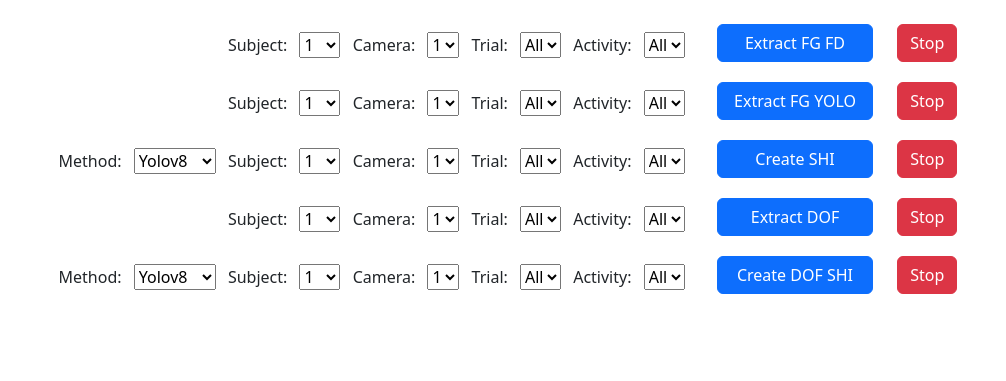
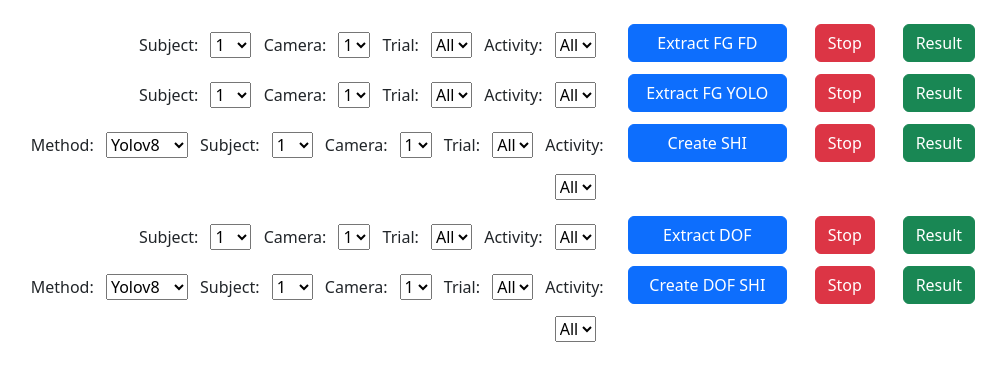
Before and after one commit to Towtex/fall-detection, a Flask app: page /feature-extraction in a window 1280 px wide. Shown: the part 56-437 px from the top of the page, without its empty margins (116-1122 px from the left). Run offline with Flask 3, Linux system fonts and the light colour scheme; some libraries are stand-ins or nearby versions.

Commit message:
feat: add images_to_video function to all buttons in feacture-extraction

```diff
--- a/app/app.py
+++ b/app/app.py
@@ -11,6 +11,7 @@ from utils.extract_fg_yolo import extract_fg_yolo
 from utils.create_SHI import create_shi
 from utils.extract_DOF import extract_color_dof
 from utils.create_DOF_SHI import fuse_DOF_SHI
+from utils.images_to_video import images_to_video
 
 app = Flask(__name__, static_folder='static', template_folder='templates')
 app.config['OUTPUT_FOLDER'] = os.path.abspath(os.path.join(os.path.dirname(__file__), '..', 'output'))
@@ -139,11 +140,19 @@ def extract_fg_fd():
                             if abort_signal.is_set():
                                 break
                             extract_fg(DATASET_PATH, subject, camera, tr, act, abort_signal)
-                            print(f"Completed extraction for subject: {subject}, camera: {camera}, trial: {tr}, activity: {act}")
+                            video_name = f'subject{subject}_camera{camera}_trial{tr}_activity{act}.avi'
+                            image_folder = os.path.join(app.config['OUTPUT_FOLDER'], f'Subject_{subject}', f'Camera_{camera}', f'Trial_{tr}', f'Activity_{act}', 'extracted_fg_fd')
+                            video_path = os.path.join(image_folder, video_name)
+                            images_to_video(image_folder, video_path, fps=30, image_format=".png", codec="DIVX")
+                            print(f"Completed extraction and video creation for subject: {subject}, camera: {camera}, trial: {tr}, activity: {act}")
                             yield f'data: Processing subject {subject}, camera {camera}, trial {tr}, activity {act}\n\n'
                     else:
                         extract_fg(DATASET_PATH, subject, camera, tr, int(activity), abort_signal)
-                        print(f"Completed extraction for subject: {subject}, camera: {camera}, trial: {tr}, activity: {activity}")
+                        video_name = f'subject{subject}_camera{camera}_trial{tr}_activity{activity}.avi'
+                        image_folder = os.path.join(app.config['OUTPUT_FOLDER'], f'Subject_{subject}', f'Camera_{camera}', f'Trial_{tr}', f'Activity_{activity}', 'extracted_fg_fd')
+                        video_path = os.path.join(image_folder, video_name)
+                        images_to_video(image_folder, video_path, fps=30, image_format=".png", codec="DIVX")
+                        print(f"Completed extraction and video creation for subject: {subject}, camera: {camera}, trial: {tr}, activity: {activity}")
                         yield f'data: Processing subject {subject}, camera {camera}, trial {tr}, activity {activity}\n\n'
             else:
                 if activity == 'all':
@@ -151,11 +160,19 @@ def extract_fg_fd():
                         if abort_signal.is_set():
                             break
                         extract_fg(DATASET_PATH, subject, camera, int(trial), act, abort_signal)
-                        print(f"Completed extraction for subject: {subject}, camera: {camera}, trial: {trial}, activity: {act}")
+                        video_name = f'subject{subject}_camera{camera}_trial{trial}_activity{act}.avi'
+                        image_folder = os.path.join(app.config['OUTPUT_FOLDER'], f'Subject_{subject}', f'Camera_{camera}', f'Trial_{trial}', f'Activity_{act}', 'extracted_fg_fd')
+                        video_path = os.path.join(image_folder, video_name)
+                        images_to_video(image_folder, video_path, fps=30, image_format=".png", codec="DIVX")
+                        print(f"Completed extraction and video creation for subject: {subject}, camera: {camera}, trial: {trial}, activity: {act}")
                         yield f'data: Processing subject {subject}, camera {camera}, trial {trial}, activity {act}\n\n'
                 else:
                     extract_fg(DATASET_PATH, subject, camera, int(trial), int(activity), abort_signal)
-                    print(f"Completed extraction for subject: {subject}, camera: {camera}, trial: {trial}, activity: {activity}")
+                    video_name = f'subject{subject}_camera{camera}_trial{trial}_activity{activity}.avi'
+                    image_folder = os.path.join(app.config['OUTPUT_FOLDER'], f'Subject_{subject}', f'Camera_{camera}', f'Trial_{trial}', f'Activity_{activity}', 'extracted_fg_fd')
+                    video_path = os.path.join(image_folder, video_name)
+                    images_to_video(image_folder, video_path, fps=30, image_format=".png", codec="DIVX")
+                    print(f"Completed extraction and video creation for subject: {subject}, camera: {camera}, trial: {trial}, activity: {activity}")
                     yield f'data: Processing subject {subject}, camera {camera}, trial {trial}, activity {activity}\n\n'
         except FileNotFoundError as e:
             yield f'data: {str(e)}\n\n'
@@ -180,6 +197,10 @@ def extract_fg_yolo_api():
                             if abort_signal.is_set():
                                 break
                             extract_fg_yolo(DATASET_PATH, subject, camera, tr, action, abort_signal)
+                            video_name = f'subject{subject}_camera{camera}_trial{tr}_activity{action}.avi'
+                            image_folder = os.path.join(app.config['OUTPUT_FOLDER'], f'Subject_{subject}', f'Camera_{camera}', f'Trial_{tr}', f'Activity_{action}', 'extracted_fg_yolo')
+                            video_path = os.path.join(image_folder, video_name)
+                            images_to_video(image_folder, video_path, fps=30, image_format=".png", codec="DIVX")
                             yield f'data: Processing subject {subject}, camera {camera}, trial {tr}, action {action}\n\n'
             else:
                 for camera in range(1, 3):
@@ -187,6 +208,10 @@ def extract_fg_yolo_api():
                         if abort_signal.is_set():
                             break
                         extract_fg_yolo(DATASET_PATH, subject, camera, int(trial), action, abort_signal)
+                        video_name = f'subject{subject}_camera{camera}_trial{trial}_activity{action}.avi'
+                        image_folder = os.path.join(app.config['OUTPUT_FOLDER'], f'Subject_{subject}', f'Camera_{camera}', f'Trial_{trial}', f'Activity_{action}', 'extracted_fg_yolo')
+                        video_path = os.path.join(image_folder, video_name)
+                        images_to_video(image_folder, video_path, fps=30, image_format=".png", codec="DIVX")
                         yield f'data: Processing subject {subject}, camera {camera}, trial {trial}, action {action}\n\n'
         except FileNotFoundError as e:
             yield f'data: {str(e)}\n\n'
@@ -226,9 +251,17 @@ def create_shi_api():
                             if abort_signal.is_set():
                                 break
                             create_shi(method, DATASET_PATH, subject, camera, tr, act, abort_signal)
+                            video_name = f'subject{subject}_camera{camera}_trial{tr}_activity{act}.avi'
+                            image_folder = os.path.join(app.config['OUTPUT_FOLDER'], f'Subject_{subject}', f'Camera_{camera}', f'Trial_{tr}', f'Activity_{act}', 'shi')
+                            video_path = os.path.join(image_folder, video_name)
+                            images_to_video(image_folder, video_path, fps=30, image_format=".png", codec="DIVX")
                             yield f'data: Processing subject {subject}, camera {camera}, trial {tr}, activity {act}\n\n'
                     else:
                         create_shi(method, DATASET_PATH, subject, camera, tr, int(activity), abort_signal)
+                        video_name = f'subject{subject}_camera{camera}_trial{tr}_activity{activity}.avi'
+                        image_folder = os.path.join(app.config['OUTPUT_FOLDER'], f'Subject_{subject}', f'Camera_{camera}', f'Trial_{tr}', f'Activity_{activity}', 'shi')
+                        video_path = os.path.join(image_folder, video_name)
+                        images_to_video(image_folder, video_path, fps=30, image_format=".png", codec="DIVX")
                         yield f'data: Processing subject {subject}, camera {camera}, trial {tr}, activity {activity}\n\n'
             else:
                 if activity == 'all':
@@ -236,9 +269,17 @@ def create_shi_api():
                         if abort_signal.is_set():
                             break
                         create_shi(method, DATASET_PATH, subject, camera, int(trial), act, abort_signal)
+                        video_name = f'subject{subject}_camera{camera}_trial{trial}_activity{act}.avi'
+                        image_folder = os.path.join(app.config['OUTPUT_FOLDER'], f'Subject_{subject}', f'Camera_{camera}', f'Trial_{trial}', f'Activity_{act}', 'shi')
+                        video_path = os.path.join(image_folder, video_name)
+                        images_to_video(image_folder, video_path, fps=30, image_format=".png", codec="DIVX")
                         yield f'data: Processing subject {subject}, camera {camera}, trial {trial}, activity {act}\n\n'
                 else:
                     create_shi(method, DATASET_PATH, subject, camera, int(trial), int(activity), abort_signal)
+                    video_name = f'subject{subject}_camera{camera}_trial{trial}_activity{activity}.avi'
+                    image_folder = os.path.join(app.config['OUTPUT_FOLDER'], f'Subject_{subject}', f'Camera_{camera}', f'Trial_{trial}', f'Activity_{activity}', 'shi')
+                    video_path = os.path.join(image_folder, video_name)
+                    images_to_video(image_folder, video_path, fps=30, image_format=".png", codec="DIVX")
                     yield f'data: Processing subject {subject}, camera {camera}, trial {trial}, activity {activity}\n\n'
         except FileNotFoundError as e:
             yield f'data: {str(e)}\n\n'
@@ -271,9 +312,17 @@ def extract_dof_api():
                             if abort_signal.is_set():
                                 break
                             extract_color_dof(DATASET_PATH, subject, camera, tr, act)
+                            video_name = f'subject{subject}_camera{camera}_trial{tr}_activity{act}.avi'
+                            image_folder = os.path.join(app.config['OUTPUT_FOLDER'], f'Subject_{subject}', f'Camera_{camera}', f'Trial_{tr}', f'Activity_{act}', 'extracted_dof')
+                            video_path = os.path.join(image_folder, video_name)
+                            images_to_video(image_folder, video_path, fps=30, image_format=".png", codec="DIVX")
                             yield f'data: Processing subject {subject}, camera {camera}, trial {tr}, activity {act}\n\n'
                     else:
                         extract_color_dof(DATASET_PATH, subject, camera, tr, int(activity))
+                        video_name = f'subject{subject}_camera{camera}_trial{tr}_activity{activity}.avi'
+                        image_folder = os.path.join(app.config['OUTPUT_FOLDER'], f'Subject_{subject}', f'Camera_{camera}', f'Trial_{tr}', f'Activity_{activity}', 'extracted_dof')
+                        video_path = os.path.join(image_folder, video_name)
+                        images_to_video(image_folder, video_path, fps=30, image_format=".png", codec="DIVX")
                         yield f'data: Processing subject {subject}, camera {camera}, trial {tr}, activity {activity}\n\n'
             else:
                 if activity == 'all':
@@ -281,9 +330,17 @@ def extract_dof_api():
                         if abort_signal.is_set():
                             break
                         extract_color_dof(DATASET_PATH, subject, camera, int(trial), act)
+                        video_name = f'subject{subject}_camera{camera}_trial{trial}_activity{act}.avi'
+                        image_folder = os.path.join(app.config['OUTPUT_FOLDER'], f'Subject_{subject}', f'Camera_{camera}', f'Trial_{trial}', f'Activity_{act}', 'extracted_dof')
+                        video_path = os.path.join(image_folder, video_name)
+                        images_to_video(image_folder, video_path, fps=30, image_format=".png", codec="DIVX")
                         yield f'data: Processing subject {subject}, camera {camera}, trial {trial}, activity {act}\n\n'
                 else:
                     extract_color_dof(DATASET_PATH, subject, camera, int(trial), int(activity))
+                    video_name = f'subject{subject}_camera{camera}_trial{trial}_activity{activity}.avi'
+                    image_folder = os.path.join(app.config['OUTPUT_FOLDER'], f'Subject_{subject}', f'Camera_{camera}', f'Trial_{trial}', f'Activity_{activity}', 'extracted_dof')
+                    video_path = os.path.join(image_folder, video_name)
+                    images_to_video(image_folder, video_path, fps=30, image_format=".png", codec="DIVX")
                     yield f'data: Processing subject {subject}, camera {camera}, trial {trial}, activity {activity}\n\n'
         except FileNotFoundError as e:
             yield f'data: {str(e)}\n\n'
@@ -317,9 +374,17 @@ def create_dof_shi_api():
                             if abort_signal.is_set():
                                 break
                             fuse_DOF_SHI(DATASET_PATH, subject, camera, tr, act, method)
+                            video_name = f'subject{subject}_camera{camera}_trial{tr}_activity{act}.avi'
+                            image_folder = os.path.join(app.config['OUTPUT_FOLDER'], f'Subject_{subject}', f'Camera_{camera}', f'Trial_{tr}', f'Activity_{act}', 'dof_shi')
+                            video_path = os.path.join(image_folder, video_name)
+                            images_to_video(image_folder, video_path, fps=30, image_format=".png", codec="DIVX")
                             yield f'data: Processing subject {subject}, camera {camera}, trial {tr}, activity {act}\n\n'
                     else:
                         fuse_DOF_SHI(DATASET_PATH, subject, camera, tr, int(activity), method)
+                        video_name = f'subject{subject}_camera{camera}_trial{tr}_activity{activity}.avi'
+                        image_folder = os.path.join(app.config['OUTPUT_FOLDER'], f'Subject_{subject}', f'Camera_{camera}', f'Trial_{tr}', f'Activity_{activity}', 'dof_shi')
+                        video_path = os.path.join(image_folder, video_name)
+                        images_to_video(image_folder, video_path, fps=30, image_format=".png", codec="DIVX")
                         yield f'data: Processing subject {subject}, camera {camera}, trial {tr}, activity {activity}\n\n'
             else:
                 if activity == 'all':
@@ -327,9 +392,17 @@ def create_dof_shi_api():
                         if abort_signal.is_set():
                             break
                         fuse_DOF_SHI(DATASET_PATH, subject, camera, int(trial), act, method)
+                        video_name = f'subject{subject}_camera{camera}_trial{trial}_activity{act}.avi'
+                        image_folder = os.path.join(app.config['OUTPUT_FOLDER'], f'Subject_{subject}', f'Camera_{camera}', f'Trial_{trial}', f'Activity_{act}', 'dof_shi')
+                        video_path = os.path.join(image_folder, video_name)
+                        images_to_video(image_folder, video_path, fps=30, image_format=".png", codec="DIVX")
                         yield f'data: Processing subject {subject}, camera {camera}, trial {trial}, activity {act}\n\n'
                 else:
                     fuse_DOF_SHI(DATASET_PATH, subject, camera, int(trial), int(activity), method)
+                    video_name = f'subject{subject}_camera{camera}_trial{trial}_activity{activity}.avi'
+                    image_folder = os.path.join(app.config['OUTPUT_FOLDER'], f'Subject_{subject}', f'Camera_{camera}', f'Trial_{trial}', f'Activity_{activity}', 'dof_shi')
+                    video_path = os.path.join(image_folder, video_name)
+                    images_to_video(image_folder, video_path, fps=30, image_format=".png", codec="DIVX")
                     yield f'data: Processing subject {subject}, camera {camera}, trial {trial}, activity {activity}\n\n'
         except FileNotFoundError as e:
             yield f'data: {str(e)}\n\n'
--- a/app/templates/feature-extraction.html
+++ b/app/templates/feature-extraction.html
@@ -3,8 +3,8 @@
 {% block title %}Features Extraction and Fusion{% endblock %}
 
 {% block content %}
-<div class="row" style="margin: 1rem;">
-    <div class="col-md-8 text-end">
+<div class="row" style="margin: 0.5rem;">
+    <div class="col-md-7 text-end">
         <label for="subject-select-fg">Subject: </label>
         <select id="subject-select-fg">
             <option value="1">1</option>
@@ -56,13 +56,16 @@
     <div class="col-md-2 text-center">
         <button type="button" class="btn btn-primary w-100" id="btn-extract-fg-fd">Extract FG FD</button>
     </div>
-    <div class="col-md-2 text-start">
+    <div class="col-md-1 text-center">
         <button type="button" class="btn btn-danger" id="btn-stop-extract-fg-fd">Stop</button>
+    </div>
+    <div class="col-md-1 text-center">
+        <button type="button" class="btn btn-success" id="btn-result-fg-fd">Result</button>
     </div>
 </div>
 
-<div class="row" style="margin: 1rem;">
-    <div class="col-md-8 text-end">
+<div class="row" style="margin: 0.5rem;">
+    <div class="col-md-7 text-end">
         <label for="subject-select-fg-yolo">Subject: </label>
         <select id="subject-select-fg-yolo">
             <option value="1">1</option>
@@ -114,13 +117,16 @@
     <div class="col-md-2 text-center">
         <button type="button" class="btn btn-primary w-100" id="btn-extract-fg-yolo">Extract FG YOLO</button>
     </div>
-    <div class="col-md-2 text-start">
+    <div class="col-md-1 text-center">
         <button type="button" class="btn btn-danger" id="btn-stop-extract-fg-yolo">Stop</button>
+    </div>
+    <div class="col-md-1 text-center">
+        <button type="button" class="btn btn-success" id="btn-result-fg-yolo">Result</button>
     </div>
 </div>
 
-<div class="row" style="margin: 1rem;">
-    <div class="col-md-8 text-end">
+<div class="row" style="margin: 0.5rem;">
+    <div class="col-md-7 text-end">
         <label for="method-select-shi">Method: </label>
         <select id="method-select-shi">
             <option value="Yolov8">Yolov8</option>
@@ -177,13 +183,16 @@
     <div class="col-md-2 text-center">
         <button type="button" class="btn btn-primary w-100" id="btn-create-shi">Create SHI</button>
     </div>
-    <div class="col-md-2 text-start">
+    <div class="col-md-1 text-center">
         <button type="button" class="btn btn-danger" id="btn-stop-create-shi">Stop</button>
+    </div>
+    <div class="col-md-1 text-center">
+        <button type="button" class="btn btn-success" id="btn-result-shi">Result</button>
     </div>
 </div>
 
-<div class="row" style="margin: 1rem;">
-    <div class="col-md-8 text-end">
+<div class="row" style="margin: 0.5rem;">
+    <div class="col-md-7 text-end">
         <label for="subject-select-dof">Subject: </label>
         <select id="subject-select-dof">
             <option value="1">1</option>
@@ -235,13 +244,16 @@
     <div class="col-md-2 text-center">
         <button type="button" class="btn btn-primary w-100" id="btn-extract-dof">Extract DOF</button>
     </div>
-    <div class="col-md-2 text-start">
+    <div class="col-md-1 text-center">
         <button type="button" class="btn btn-danger" id="btn-stop-extract-dof">Stop</button>
+    </div>
+    <div class="col-md-1 text-center">
+        <button type="button" class="btn btn-success" id="btn-result-dof">Result</button>
     </div>
 </div>
 
-<div class="row" style="margin: 1rem;">
-    <div class="col-md-8 text-end">
+<div class="row" style="margin: 0.5rem;">
+    <div class="col-md-7 text-end">
         <label for="method-select-dof-shi">Method: </label>
         <select id="method-select-dof-shi">
             <option value="Yolov8">Yolov8</option>
@@ -298,8 +310,11 @@
     <div class="col-md-2 text-center">
         <button type="button" class="btn btn-primary w-100" id="btn-create-dof-shi">Create DOF SHI</button>
     </div>
-    <div class="col-md-2 text-start">
+    <div class="col-md-1 text-center">
         <button type="button" class="btn btn-danger" id="btn-stop-create-dof-shi">Stop</button>
+    </div>
+    <div class="col-md-1 text-center">
+        <button type="button" class="btn btn-success" id="btn-result-dof-shi">Result</button>
     </div>
 </div>
 
```
Also changed, not shown: app/utils/images_to_video.py (added, +41 -0 lines).
